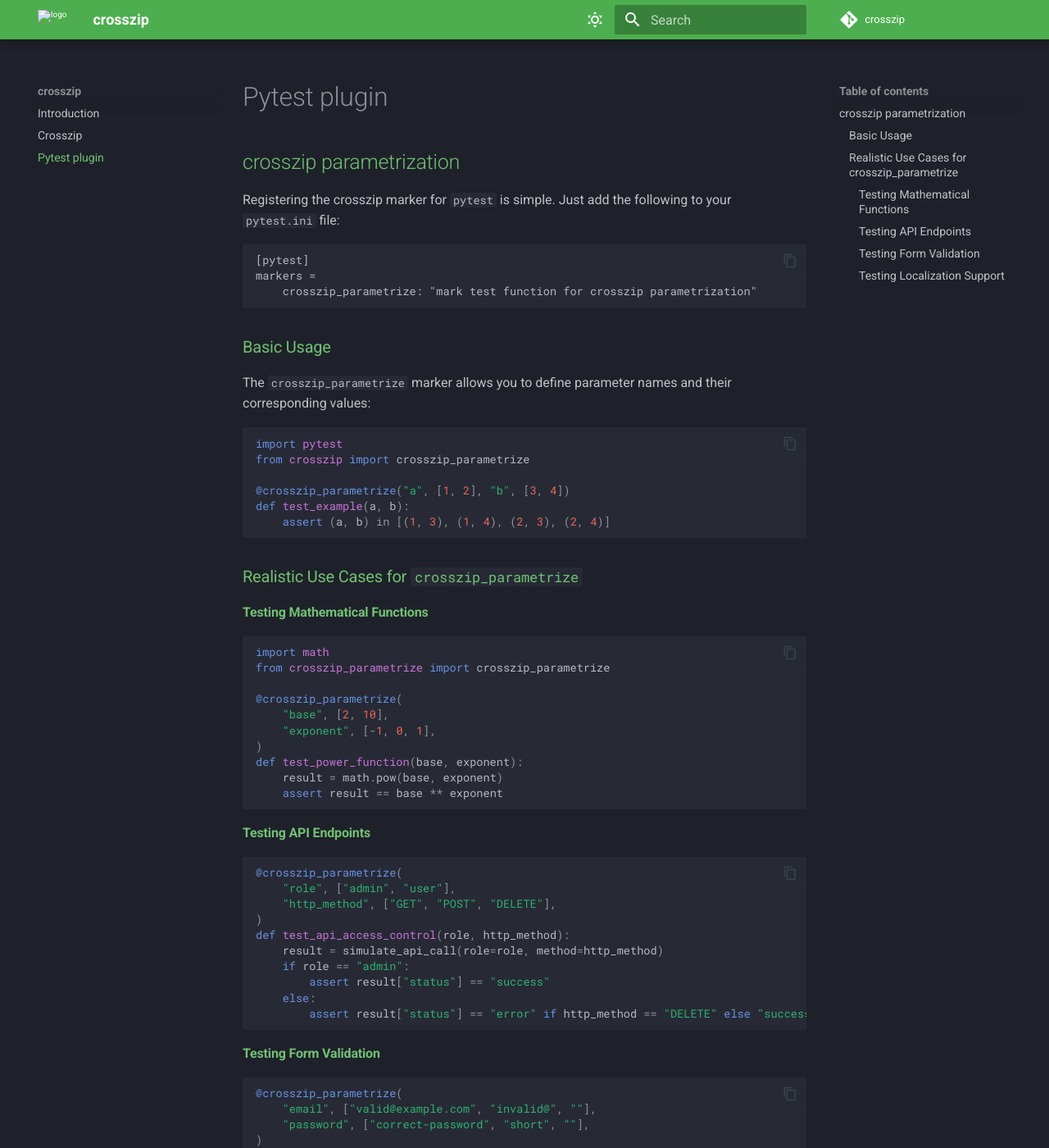
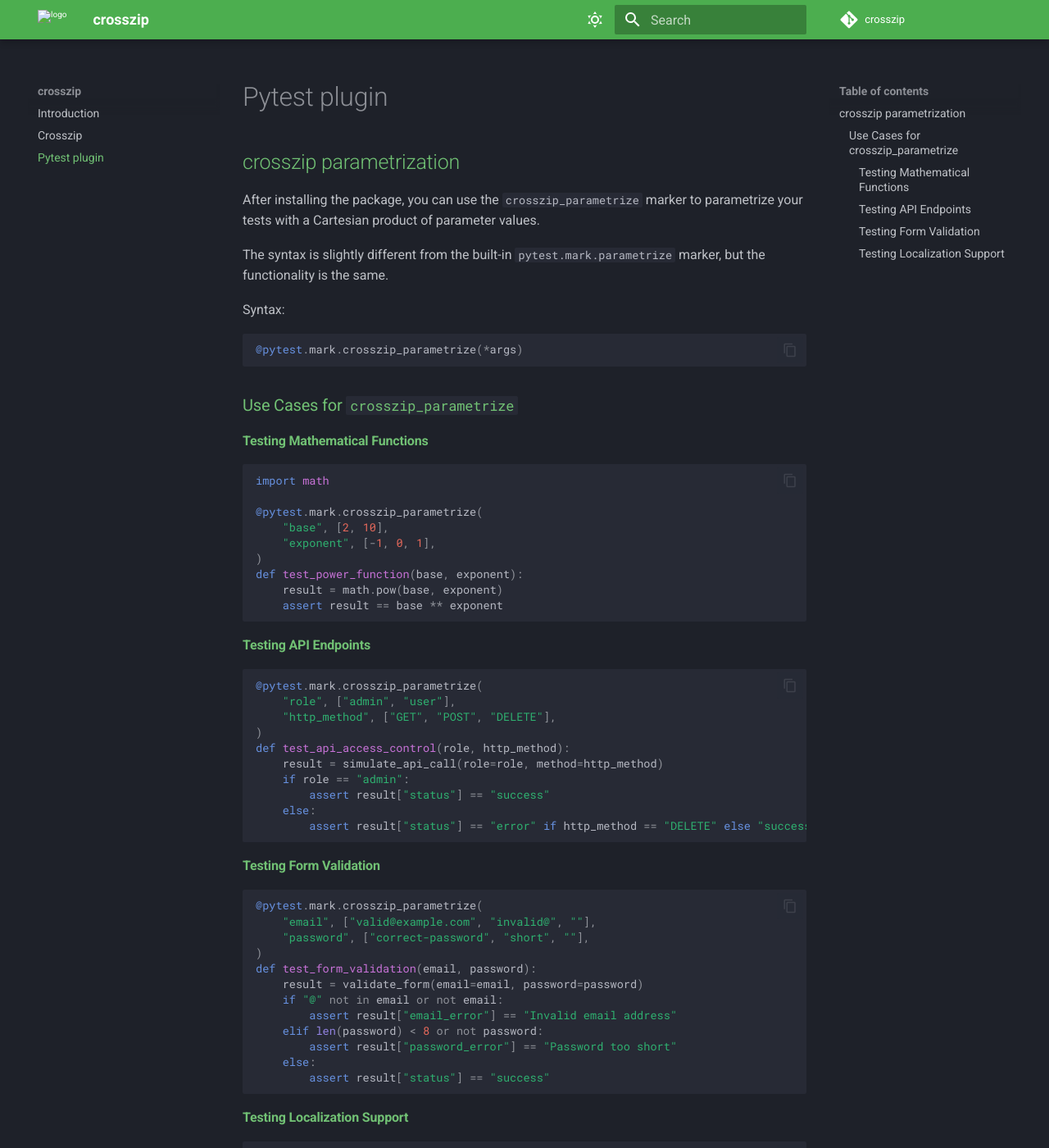
Before and after one commit to IndrajeetPatil/crosszip, an MkDocs documentation site: the page built from docs/pytest-plugin.md, in a window 1280 px wide and 1400 px high. Shown: the whole window at 82% size. Built offline with MkDocs 1.6.1 and Material for MkDocs 9.7.7, drawn with Linux system fonts in a browser that asks for light colours; comment, search, counter and statistics services are not loaded.

Commit message:
Fix pytest marker (#5)
* Fix pytest marker

* Update pyproject.toml

* minor

* rename file

* correct entry point

* Update pyproject.toml

* fix builds

* Update plugin.py

* fix timing of marker processing

* update docs

````diff
--- a/.pre-commit-config.yaml
+++ b/.pre-commit-config.yaml
@@ -14,8 +14,3 @@
     rev: v1.13.0
     hooks:
       - id: mypy
-
-  - repo: https://github.com/asottile/dead
-    rev: v1.5.2
-    hooks:
-      - id: dead
--- a/docs/pytest-plugin.md
+++ b/docs/pytest-plugin.md
@@ -1,36 +1,23 @@
 ## crosszip parametrization
 
-Registering the crosszip marker for `pytest` is simple.
-Just add the following to your `pytest.ini` file:
+After installing the package, you can use the `crosszip_parametrize` marker to parametrize your tests with a Cartesian product of parameter values.
 
-```
-[pytest]
-markers =
-    crosszip_parametrize: "mark test function for crosszip parametrization"
+The syntax is slightly different from the built-in `pytest.mark.parametrize` marker, but the functionality is the same.
+
+Syntax:
+
+```python
+@pytest.mark.crosszip_parametrize(*args)
 ```
 
-### Basic Usage
-
-The `crosszip_parametrize` marker allows you to define parameter names and their corresponding values:
-
-```python
-import pytest
-from crosszip import crosszip_parametrize
-
-@crosszip_parametrize("a", [1, 2], "b", [3, 4])
-def test_example(a, b):
-    assert (a, b) in [(1, 3), (1, 4), (2, 3), (2, 4)]
-```
-
-### Realistic Use Cases for `crosszip_parametrize`
+### Use Cases for `crosszip_parametrize`
 
 #### Testing Mathematical Functions
 
 ```python
 import math
-from crosszip_parametrize import crosszip_parametrize
 
-@crosszip_parametrize(
+@pytest.mark.crosszip_parametrize(
     "base", [2, 10],
     "exponent", [-1, 0, 1],
 )
@@ -42,7 +29,7 @@
 #### Testing API Endpoints
 
 ```python
-@crosszip_parametrize(
+@pytest.mark.crosszip_parametrize(
     "role", ["admin", "user"],
     "http_method", ["GET", "POST", "DELETE"],
 )
@@ -57,7 +44,7 @@
 #### Testing Form Validation
 
 ```python
-@crosszip_parametrize(
+@pytest.mark.crosszip_parametrize(
     "email", ["valid@example.com", "invalid@", ""],
     "password", ["correct-password", "short", ""],
 )
--- a/src/crosszip_parametrize/__init__.py
+++ /dev/null
@@ -1 +0,0 @@
-from .crosszip_parametrize import crosszip_parametrize as crosszip_parametrize
````
Also changed, not shown: CHANGELOG.md (+3 -1 lines), README.md (+15 -25 lines), docs/index.md (+11 -19 lines), pyproject.toml (+21 -9 lines), logo.png (added), 6 other files.
